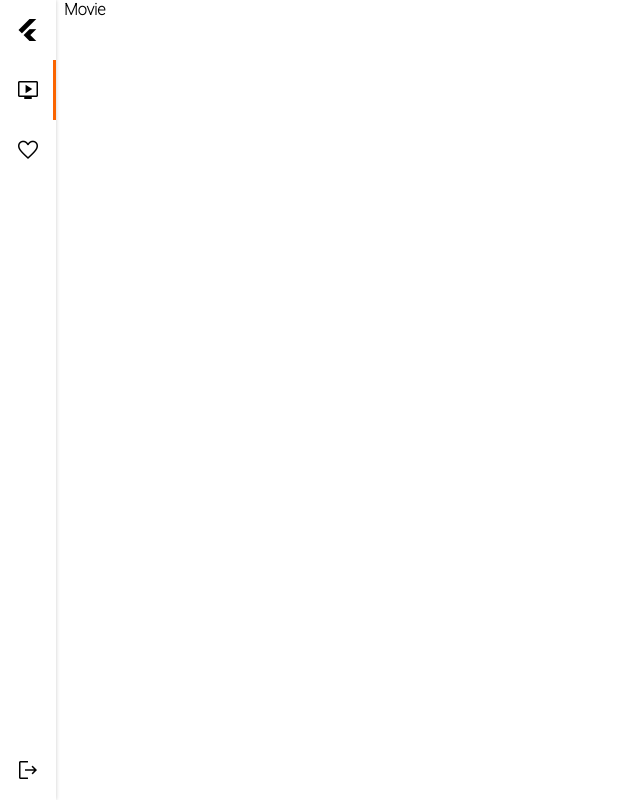
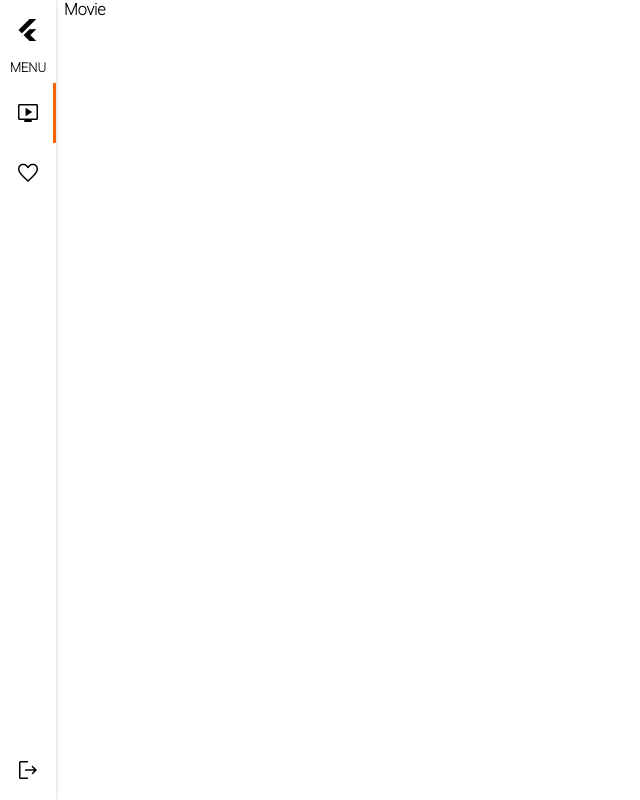
Before and after one commit to rsanttos89/Mege-Movie, a Next.js app: page / in a window 1280 px wide. Shown: the whole page, without its empty margins (0-640 px from the left). Built offline with nearby package versions, Linux system fonts and the light colour scheme.

Commit message:
Update Layout SideMenu

```diff
--- a/app/components/SideMenu/index.tsx
+++ b/app/components/SideMenu/index.tsx
@@ -12,6 +12,7 @@ const SideMenu = () => {
   return (
     <aside id={styles.aside}>
       <button title="Logo Mege Movie" className={`material-symbols-outlined ${styles.home} ${styles.button}`}>flutter</button>
+      <span className={`${styles.titleMenu}`}>menu</span>
 
       <menu id={styles.menu}>
         <Link href="/" title="Home">
--- a/app/components/SideMenu/sideMenu.module.css
+++ b/app/components/SideMenu/sideMenu.module.css
@@ -19,6 +19,18 @@
   cursor: default;
 }
 .home:hover {opacity: 1;}
+
+.titleMenu {
+  padding-bottom: 8px;
+  font-size: 0.8rem;
+  font-weight: 900;
+  text-transform: uppercase;
+  background-color: transparent;
+  flex-direction: column;
+  justify-content: center;
+  align-items: center;
+  display: flex;
+}
 
 .button {
   border-right: 3px solid transparent;
```
